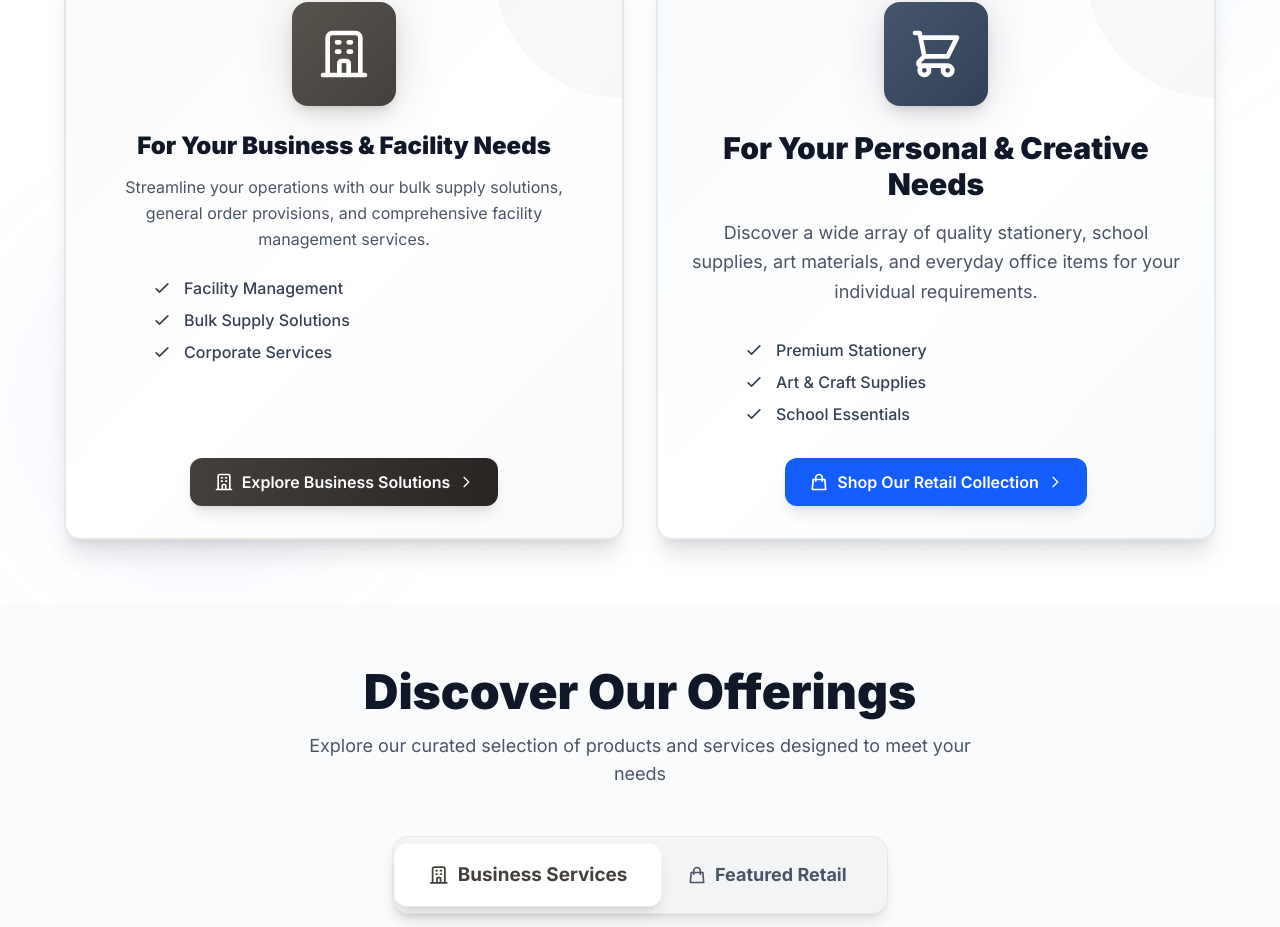
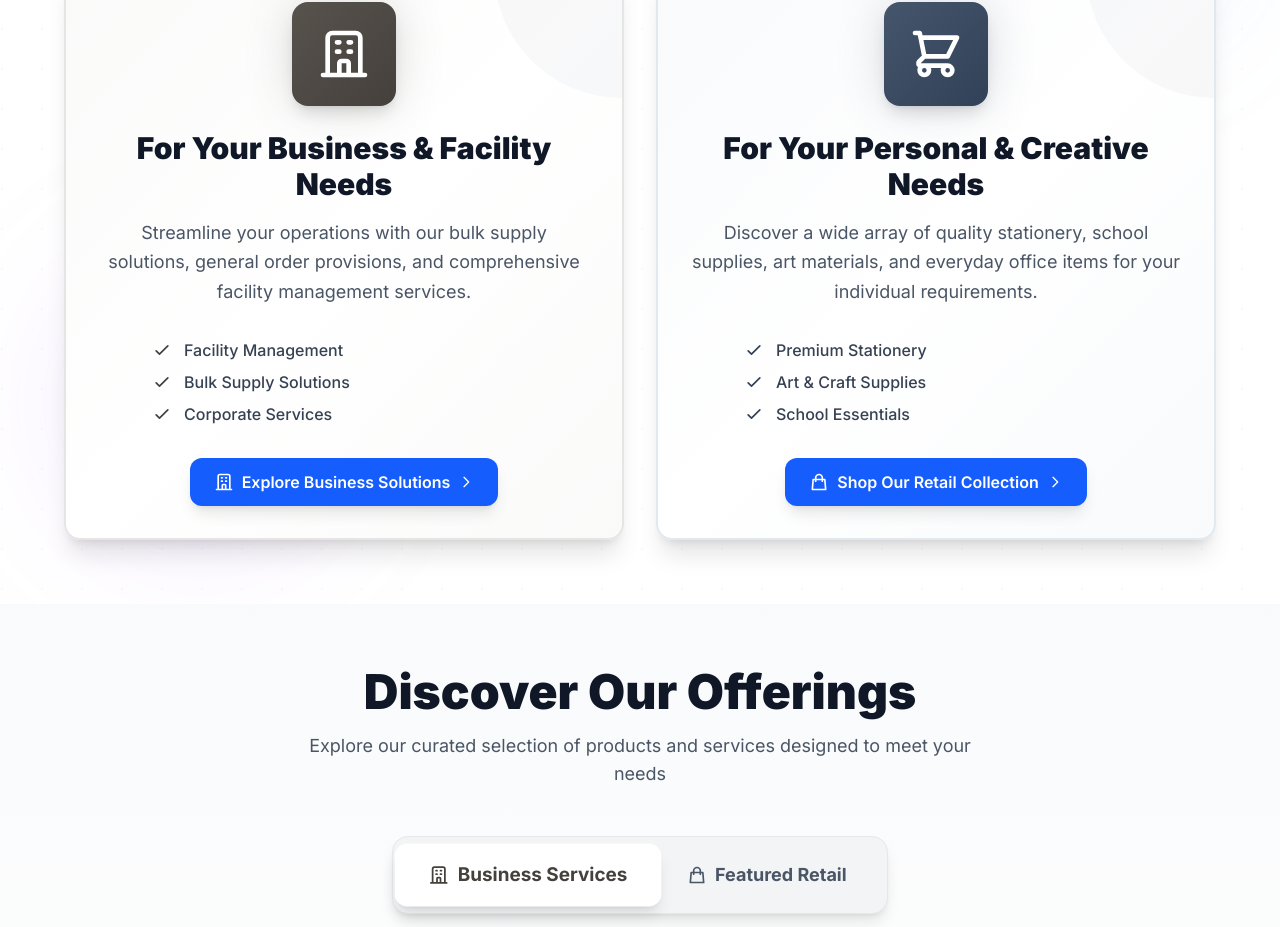
Before and after one commit to m4milaad/yge, a Next.js app: page / in a window 1280 px wide. Shown: the part 1072-1999 px from the top of the page. Built offline with nearby package versions, Linux system fonts and the light colour scheme; no server answers.

Commit message:
cards updated

```diff
--- a/app/page.tsx
+++ b/app/page.tsx
@@ -192,10 +192,10 @@ export default function Home() {
               </div>
 
               {/* Content */}
-              <h3 className="text-xl md:text-2xl font-black mb-3 text-gray-900 dark:text-white">
+              <h3 className="text-2xl md:text-3xl font-black mb-4 text-gray-900 dark:text-white">
                 For Your Business & Facility Needs
               </h3>
-              <p className="text-gray-600 dark:text-gray-400 mb-6 leading-relaxed text-base">
+              <p className="text-gray-600 dark:text-gray-400 mb-8 leading-relaxed text-lg">
                 Streamline your operations with our bulk supply solutions, general order provisions, and comprehensive facility management services.
               </p>
 
@@ -222,7 +222,7 @@ export default function Home() {
               </div>
 
               {/* Button */}
-              <Link href="/business-solutions" className="relative z-10 mt-auto btn-primary group/btn bg-linear-to-r from-stone-700 to-stone-800 hover:from-stone-800 hover:to-stone-900 cursor-pointer">
+              <Link href="/business-solutions" className="relative z-10 mt-auto btn-primary group/btn cursor-pointer">
                 <svg className="w-5 h-5" fill="none" stroke="currentColor" viewBox="0 0 24 24">
                   <path strokeLinecap="round" strokeLinejoin="round" strokeWidth={2} d="M19 21V5a2 2 0 00-2-2H7a2 2 0 00-2 2v16m14 0h2m-2 0h-5m-9 0H3m2 0h5M9 7h1m-1 4h1m4-4h1m-1 4h1m-5 10v-5a1 1 0 011-1h2a1 1 0 011 1v5m-4 0h4" />
                 </svg>
```
